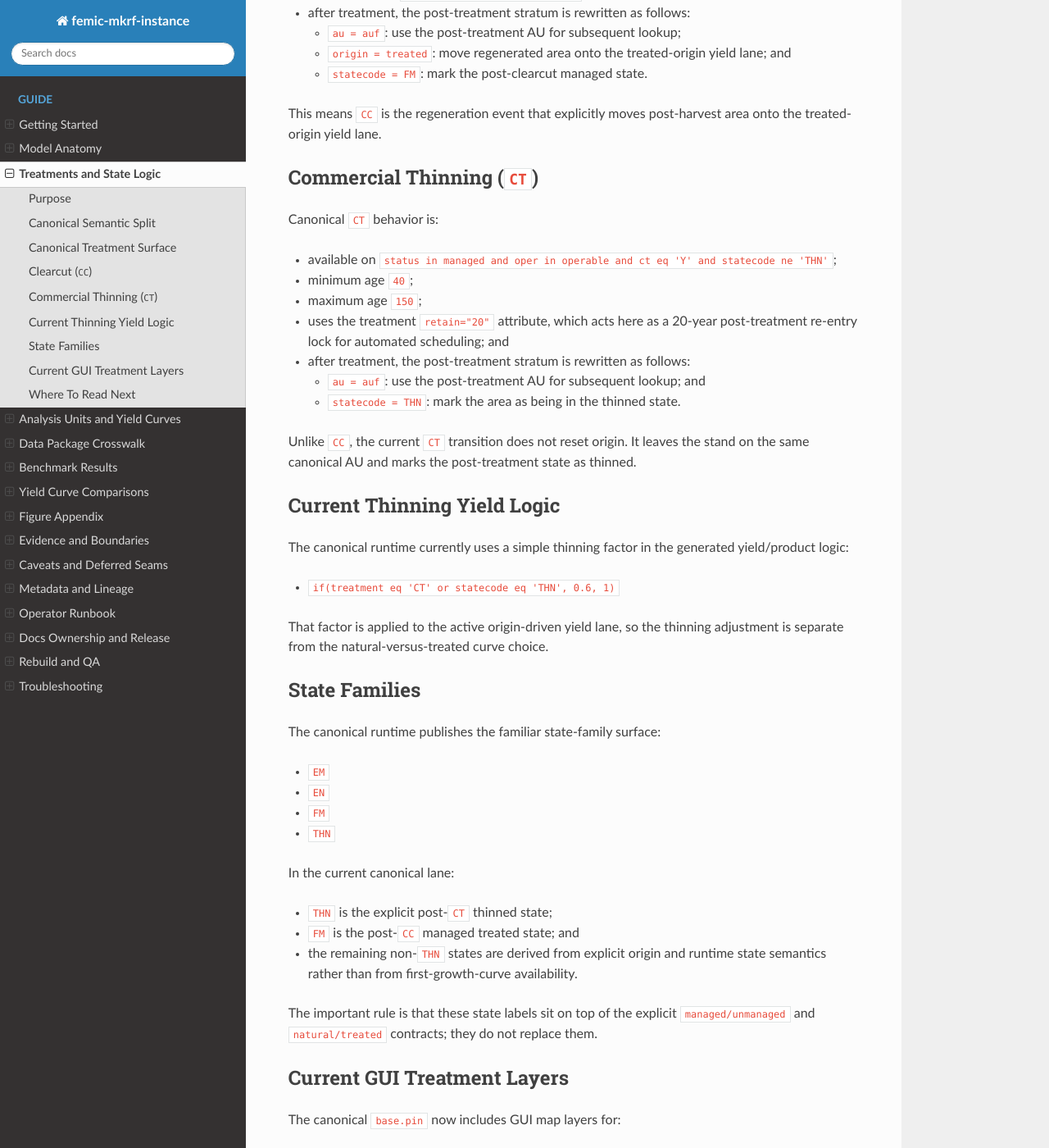
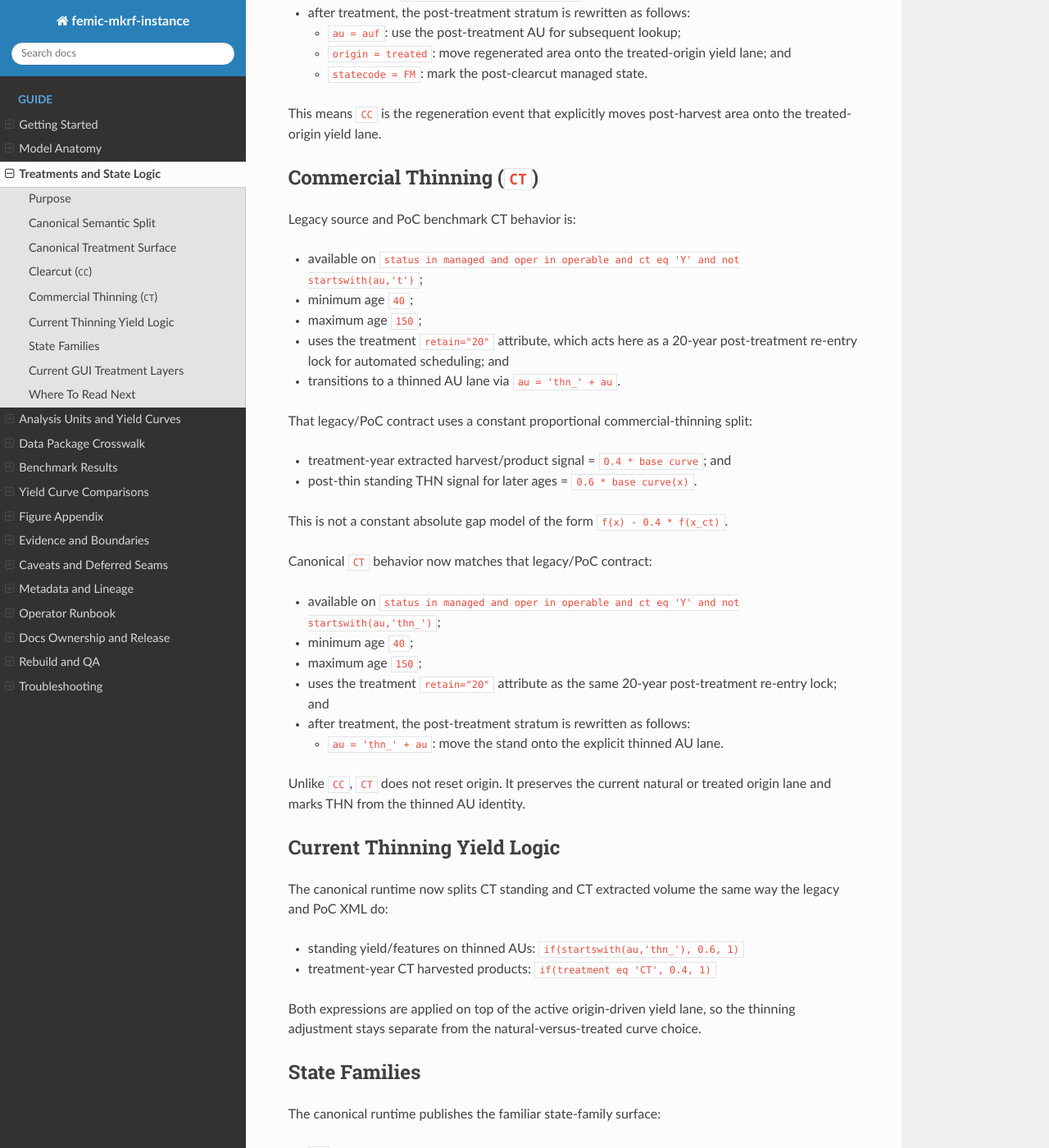
Before and after one commit to UBC-FRESH/femic-mkrf-instance, a Sphinx documentation site: the page built from docs/treatments-and-state-logic.rst, in a window 1280 px wide and 1400 px high, scrolled down 1260 px. Shown: the whole window at 82% size. Built offline with Sphinx 7.4.7 and the Read the Docs theme 3.1.0, drawn with Linux system fonts in a browser that asks for light colours; some of the changed text lies outside the part shown.

Commit message:
P64.1 Document MKRF CT legacy-parity contract

```diff
--- a/docs/model-anatomy.rst
+++ b/docs/model-anatomy.rst
@@ -145,8 +145,9 @@ canonical rebuild and the retained PoC benchmark:
 - two silvicultural systems:
 
   - clearcut with reserves; and
-  - commercial thinning with a 20-year post-treatment re-entry lock before the
-    area becomes eligible again under the broader treatment logic;
+  - commercial thinning with a 20-year post-treatment re-entry lock plus the
+    legacy proportional split of ``0.4`` extracted CT volume and ``0.6``
+    residual THN standing volume;
 - minimum harvest ages driven by operability and treatment type.
 
 Those assumptions explain why the active canonical package is centered on:
--- a/docs/treatments-and-state-logic.rst
+++ b/docs/treatments-and-state-logic.rst
@@ -64,33 +64,54 @@ area onto the treated-origin yield lane.
 Commercial Thinning (``CT``)
 ----------------------------
 
-Canonical ``CT`` behavior is:
+Legacy source and PoC benchmark CT behavior is:
 
 - available on
-  ``status in managed and oper in operable and ct eq 'Y' and statecode ne 'THN'``;
+  ``status in managed and oper in operable and ct eq 'Y' and not startswith(au,'t')``;
 - minimum age ``40``;
 - maximum age ``150``;
 - uses the treatment ``retain="20"`` attribute, which acts here as a 20-year
   post-treatment re-entry lock for automated scheduling; and
+- transitions to a thinned AU lane via ``au = 'thn_' + au``.
+
+That legacy/PoC contract uses a constant proportional commercial-thinning
+split:
+
+- treatment-year extracted harvest/product signal = ``0.4 * base curve``; and
+- post-thin standing THN signal for later ages = ``0.6 * base curve(x)``.
+
+This is not a constant absolute gap model of the form
+``f(x) - 0.4 * f(x_ct)``.
+
+Canonical ``CT`` behavior now matches that legacy/PoC contract:
+
+- available on
+  ``status in managed and oper in operable and ct eq 'Y' and not startswith(au,'thn_')``;
+- minimum age ``40``;
+- maximum age ``150``;
+- uses the treatment ``retain="20"`` attribute as the same 20-year
+  post-treatment re-entry lock; and
 - after treatment, the post-treatment stratum is rewritten as follows:
 
-  - ``au = auf``: use the post-treatment AU for subsequent lookup; and
-  - ``statecode = THN``: mark the area as being in the thinned state.
+  - ``au = 'thn_' + au``: move the stand onto the explicit thinned AU lane.
 
-Unlike ``CC``, the current ``CT`` transition does not reset origin. It leaves
-the stand on the same canonical AU and marks the post-treatment state as
-thinned.
+Unlike ``CC``, ``CT`` does not reset origin. It preserves the current natural
+or treated origin lane and marks THN from the thinned AU identity.
 
 Current Thinning Yield Logic
 ----------------------------
 
-The canonical runtime currently uses a simple thinning factor in the generated
-yield/product logic:
+The canonical runtime now splits CT standing and CT extracted volume the same
+way the legacy and PoC XML do:
 
-- ``if(treatment eq 'CT' or statecode eq 'THN', 0.6, 1)``
+- standing yield/features on thinned AUs:
+  ``if(startswith(au,'thn_'), 0.6, 1)``
+- treatment-year CT harvested products:
+  ``if(treatment eq 'CT', 0.4, 1)``
 
-That factor is applied to the active origin-driven yield lane, so the thinning
-adjustment is separate from the natural-versus-treated curve choice.
+Both expressions are applied on top of the active origin-driven yield lane, so
+the thinning adjustment stays separate from the natural-versus-treated curve
+choice.
 
 State Families
 --------------
@@ -104,7 +125,7 @@ The canonical runtime publishes the familiar state-family surface:
 
 In the current canonical lane:
 
-- ``THN`` is the explicit post-``CT`` thinned state;
+- ``THN`` is driven from the explicit post-``CT`` ``thn_`` AU lane;
 - ``FM`` is the post-``CC`` managed treated state; and
 - the remaining non-``THN`` states are derived from explicit origin and runtime
   state semantics rather than from first-growth-curve availability.
@@ -128,6 +149,8 @@ Primary evidence surfaces:
 
 - ``models/mkrf_patchworks_model/analysis/base.pin``
 - ``models/mkrf_patchworks_model/xml/forestmodel.xml``
+- ``data/legacy_mkrf/generated_xml/baseMKRF.xml``
+- ``models/mkrf_patchworks_model_poc/XML/baseMKRF.xml``
 
 Where To Read Next
 ------------------
```
Also changed, not shown: docs/operator-runbook.rst (+5 -3 lines).
